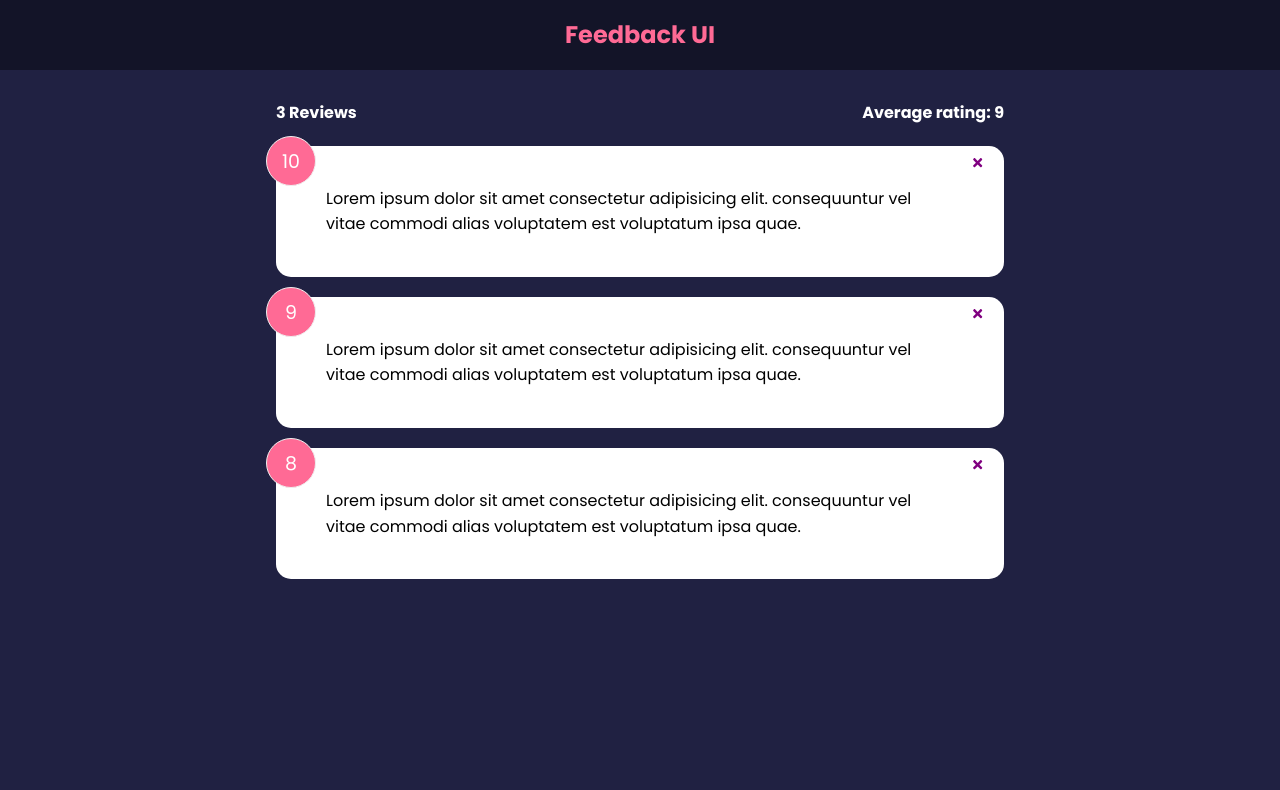
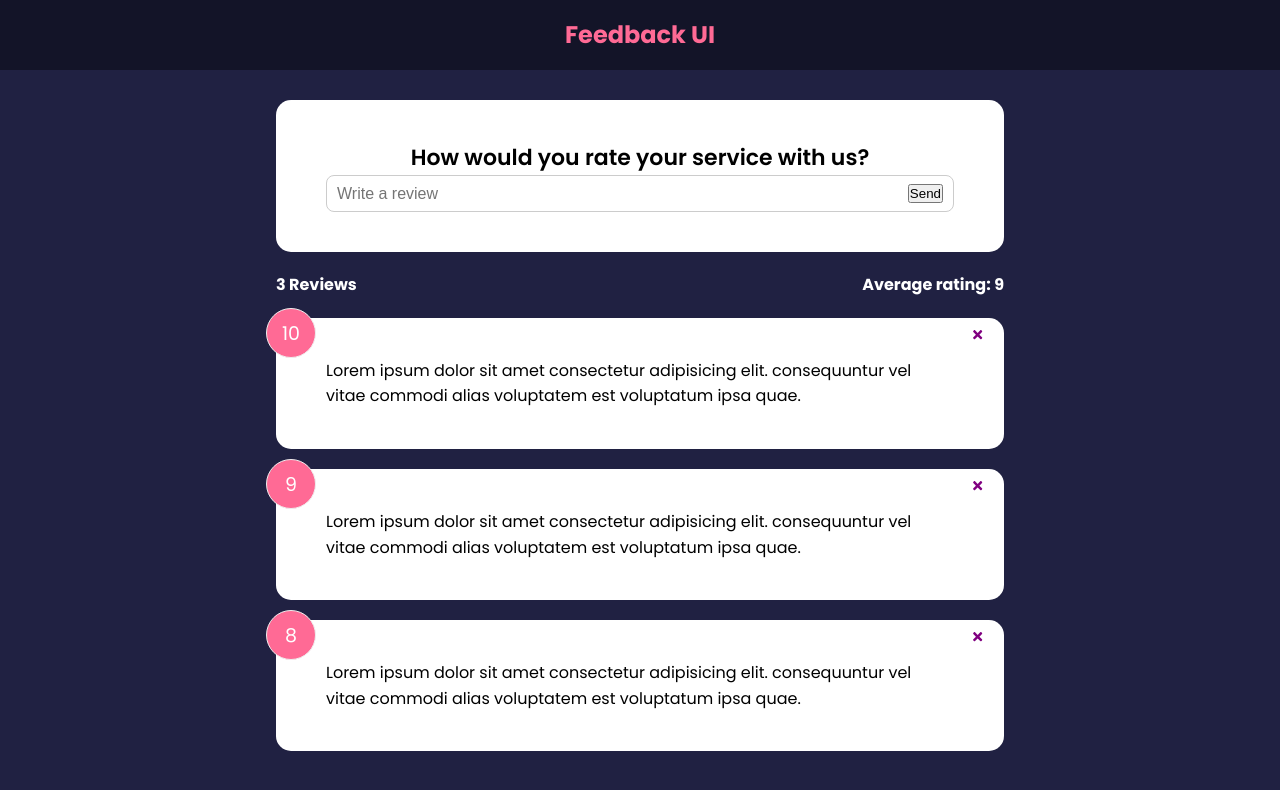
Before and after one commit to AnukulPK/feedback-app, a React (Create React App) app: page / in a window 1280 px wide. Shown: the top 790 px of the page. Built offline with nearby package versions, Linux system fonts and the light colour scheme.

Commit message:
form v1 created

```diff
--- a/src/App.js
+++ b/src/App.js
@@ -1,4 +1,5 @@
 import React, { useState } from 'react';
+import FeedbackForm from './components/FeedbackForm';
 import FeedbackList from './components/FeedbackList';
 import FeedbackStats from './components/FeedbackStats';
 import Header from './components/Header';
@@ -17,6 +18,7 @@
     <>
       <Header />
       <div className="container">
+        <FeedbackForm />
         <FeedbackStats feedback={feedback} />
         <FeedbackList feedback={feedback} handleDelete={deleteFeedback} />
       </div>
--- /dev/null
+++ b/src/components/FeedbackForm.jsx
@@ -0,0 +1,29 @@
+import React, { useState } from 'react';
+import Card from './shared/Card';
+
+const FeedbackForm = () => {
+  const [text, setText] = useState('');
+
+  const handleTextChange = (event) => {
+    setText(event.target.value);
+  };
+  return (
+    <Card>
+      <form>
+        <h2>How would you rate your service with us?</h2>
+        {/* todo - rating select component */}
+        <div className="input-group">
+          <input
+            onChange={handleTextChange}
+            type="text"
+            placeholder="Write a review"
+            value={text}
+          />
+          <button type="submit">Send</button>
+        </div>
+      </form>
+    </Card>
+  );
+};
+
+export default FeedbackForm;
```
